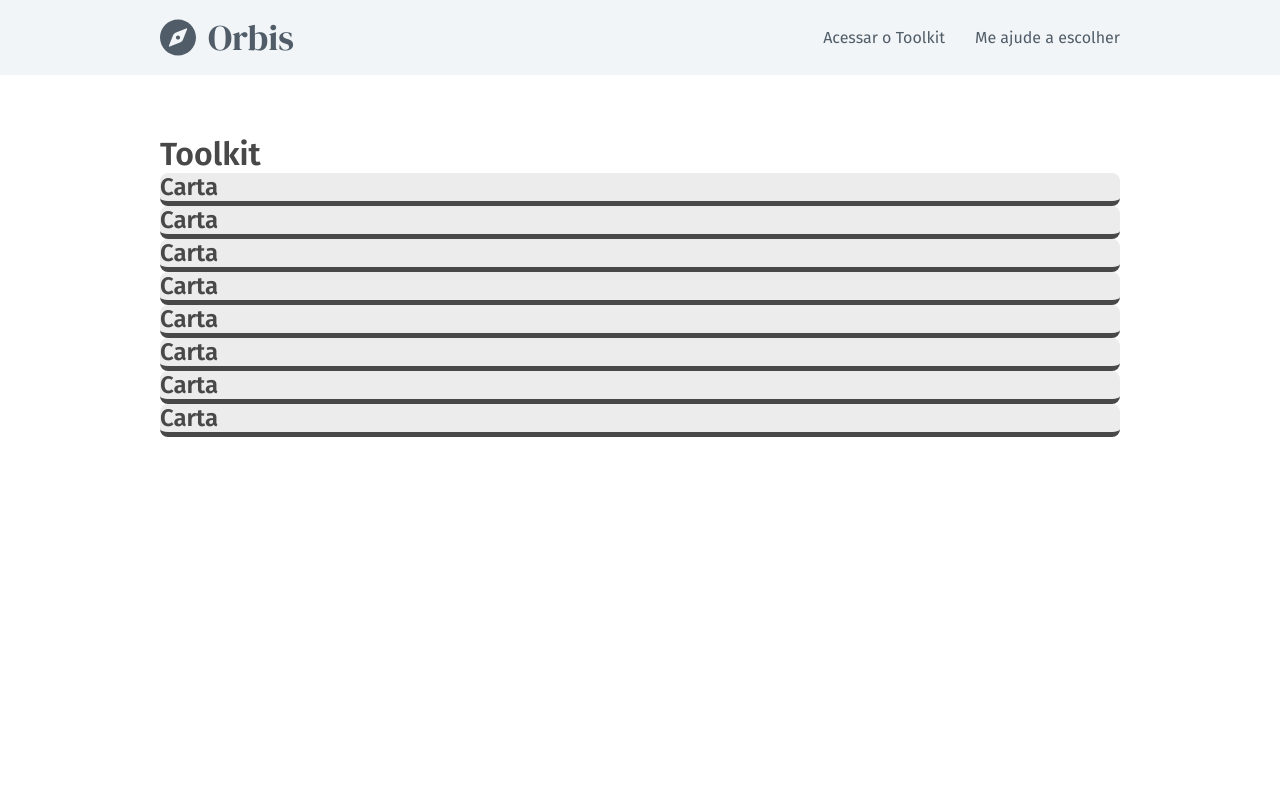
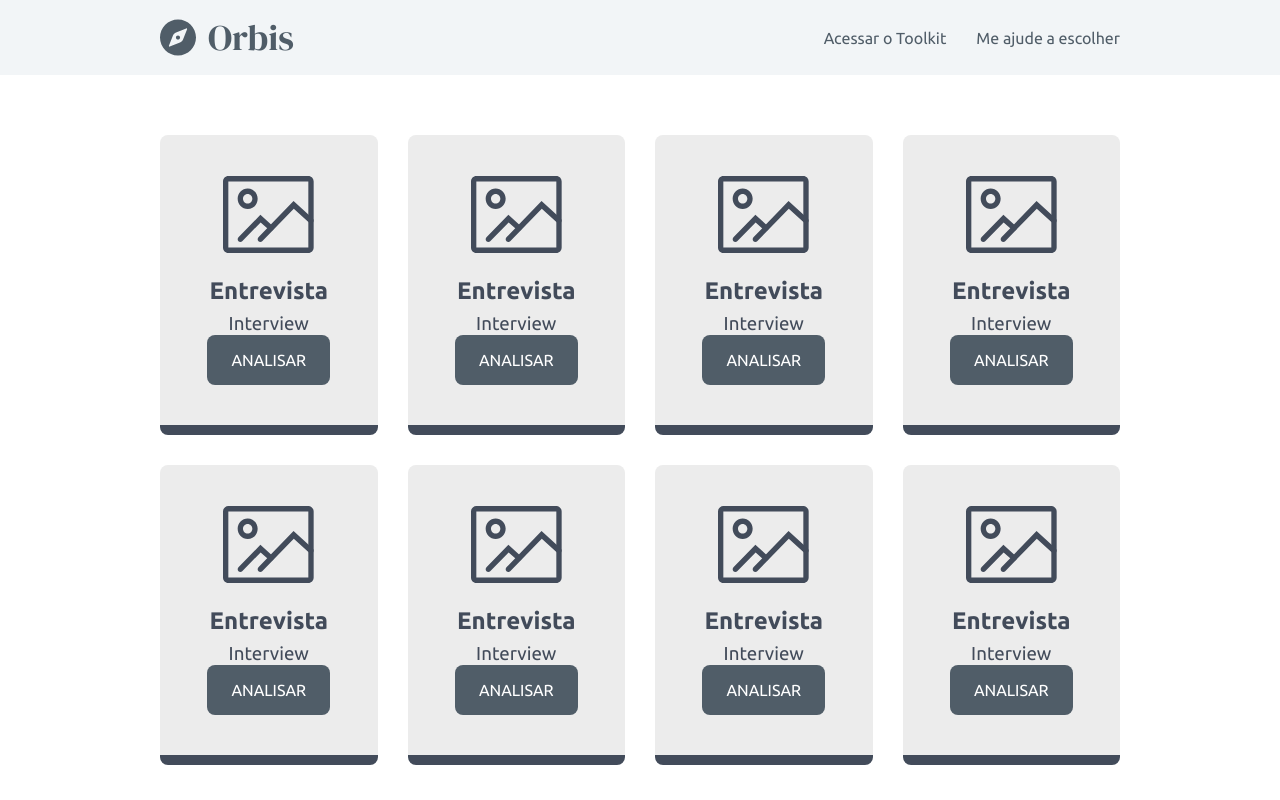
Before and after one commit to JoseMatheus29/Orbis, a React (Vite) app: page /toolkit in a window 1280 px wide. Built offline with nearby package versions, Linux system fonts and the light colour scheme; data requests are answered from the project's data file.

Commit message:
Criando componente Card

```diff
--- a/index.html
+++ b/index.html
@@ -7,7 +7,7 @@
 
     <link rel="preconnect" href="https://fonts.googleapis.com">
     <link rel="preconnect" href="https://fonts.gstatic.com" crossorigin>
-    <link href="https://fonts.googleapis.com/css2?family=Fira+Sans:wght@300;400;500;600&display=swap" rel="stylesheet">
+    <link href="https://fonts.googleapis.com/css2?family=Ubuntu:ital,wght@0,400;0,500;0,700;1,400&display=swap" rel="stylesheet">
 
     <link href="https://fonts.googleapis.com/css2?family=DM+Serif+Display&display=swap" rel="stylesheet">
 
--- a/src/components/Button/styles.ts
+++ b/src/components/Button/styles.ts
@@ -6,7 +6,7 @@ export const ButtonStyle = styled.button`
     border-radius: 8px;
     padding: 16px 24px;
     font-size: 1rem;
-    font-family: 'Fira Sans', sans-serif;
+    font-family: 'Ubuntu', sans-serif;
     color: #ffffff;
     cursor: pointer;
     border: none;
--- a/src/components/Card/index.tsx
+++ b/src/components/Card/index.tsx
@@ -1,9 +1,15 @@
 import { Container } from "./styles";
+import Icon from "../../assets/icon.svg";
+import Button from "../Button";
 
 const Card = () => {
     return (
         <Container>
-            <h2>Carta</h2>
+            <img src={ Icon } alt="Ícone" />
+            <h2>Entrevista</h2>
+            <h3>Interview</h3>
+
+            <Button name="ANALISAR"/>
         </Container>
     )
 }
--- a/src/components/Card/styles.ts
+++ b/src/components/Card/styles.ts
@@ -1,7 +1,29 @@
 import styled from 'styled-components'
 
 export const Container = styled.div`
+    height: 300px;
+    padding: 16px;
+    color: #424B5A;
     background-color: #ECECEC;
     border-radius: 8px;
-    border-bottom: 5px solid;
+    border-bottom: 10px solid #424B5A;
+
+    display: flex;
+    flex-direction: column;
+    align-items: center;
+    justify-content: center;
+
+    img {
+        margin-bottom: 24px;
+    }
+
+    h2 {
+        font-size: 1.5rem;
+        margin-bottom: 8px;
+        font-weight: 700;
+    }
+
+    h3 {
+        font-weight: normal;
+    }
 `
--- a/src/pages/Toolkit/index.tsx
+++ b/src/pages/Toolkit/index.tsx
@@ -1,13 +1,13 @@
 import Card from "../../components/Card";
 import Header from "../../components/Header";
-import { Content } from "./styles";
+import { Content, GridCards } from "./styles";
 
 const Toolkit = () => {
     return (
         <>
             <Header/>
             <Content>
-                <h1>Toolkit</h1>
+                <GridCards>
                     <Card/>
                     <Card/>
                     <Card/>
@@ -16,6 +16,7 @@ const Toolkit = () => {
                     <Card/>
                     <Card/>
                     <Card/>
+                </GridCards>
             </Content>
         </>
     )
--- a/src/pages/Toolkit/styles.ts
+++ b/src/pages/Toolkit/styles.ts
@@ -4,3 +4,9 @@ export const Content = styled.div`
     width: 75%;
     margin: 0 auto;
 `
+
+export const GridCards = styled.div`
+    display: grid;
+    grid-template-columns:  repeat(auto-fit, minmax(200px, 1fr));
+    gap: 30px;
+`
--- a/src/styles/global.ts
+++ b/src/styles/global.ts
@@ -17,7 +17,7 @@ export const GlobalStyle = createGlobalStyle`
     body{
         margin: 0;
         padding: 0;
-        font-family: 'Fira Sans', sans-serif;
+        font-family: 'Ubuntu', sans-serif;
         color: #484848;
         box-sizing: border-box;
     }
```
Also changed, not shown: src/assets/icon.svg (added). Lines whose indentation alone changed are shown as unchanged.
